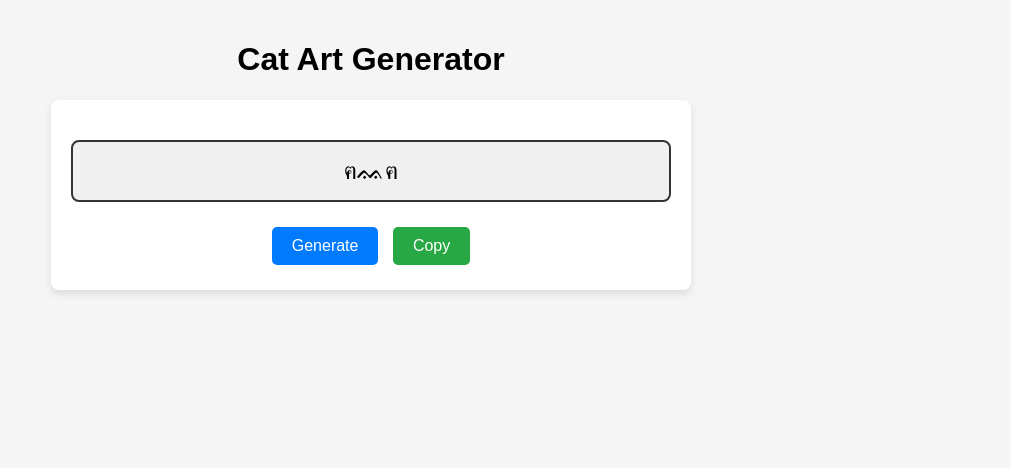
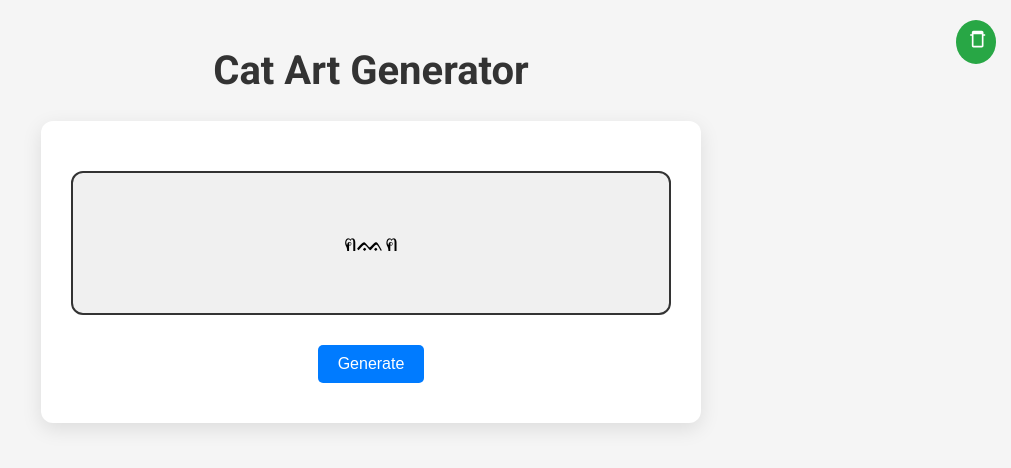
Before and after one commit to M-Ziraki/cat-ascii-art-generator, a plain HTML site: page index.html in a window 1280 px wide. Both pictures are taken after a click on the button "Generate". Shown: the whole page, without its empty margins (269-1280 px from the left). Drawn offline with Linux system fonts and the light colour scheme.

Commit message:
improve codes

```diff
--- /dev/null
+++ b/catArts.js
@@ -0,0 +1,63 @@
+const catArts = [
+    "₍˄·͈༝·͈˄₎◞ ̑̑",
+    "(=ↀωↀ=)",
+    "(^･o･^)ﾉ”",
+    "≽ܫ≼",
+    "(=🝦 ﻌ 🝦=)",
+    "₍˄·͈༝·͈˄₍˄·͈༝·͈˄( ͒ ु•·̫• ू ͒)˄·͈༝·͈˄₎˄·͈༝·͈˄₎",
+    "ฅ^•ﻌ•^ฅ",
+    "ᓚᘏᗢ",
+    "₊˚⊹♡ ᓚ₍ ^. .^₎",
+    "≽^•༚• ྀི≼ᵐᵉᵒʷ",
+    "(((;꒪ꈊ꒪;)))",
+    "ᓚᘏᗢ … . . ᘛ⁐̤ᕐᐷ",
+    "₍ᐢ֎ﻌ֍ᐢ₎ʃ",
+    "ꐑ՞•ﻌ•՞ꐑ",
+    "^•ﻌ•^",
+    "ฅ^•ﻌ•^ฅ",
+    "ദ്ദി（• ˕ •マ.ᐟ",
+    "≽^•⩊•^≼",
+    "^•ﻌ•^ฅ♡",
+    "*ฅ^•ﻌ•^ฅ*",
+    "ᓚ₍ ^. ̫ .^₎",
+    "ദ്ദി(˵ •̀ ᴗ - ˵ ) ✧",
+    "≽^•⩊•^≼ ₊˚⊹♡",
+    "ฅᨐฅ",
+    "(=^ ◡ ^=)",
+    "₍⸍⸌̣ʷ̣̫⸍̣⸌₎",
+    "≽^- ˕ -^≼",
+    "₍⸍⸌̣ʷ̣̫⸍̣⸌₎ﾉ♡",
+    "ᨐฅ",
+    "¯\\_₍⸍⸌̣ʷ̣̫⸍̣⸌₎_/¯",
+    "(^._.^)",
+    "(๑´>᎑<)~*",
+    "(^..^)ﾉ",
+    "˓˓ก₍⸍⸌̣ʷ̣̫⸍̣⸌₎ค˒˒",
+    "/ᐠ - ˕ -マ",
+    "（ฅ＾・ﻌ・＾）ฅ",
+    "ʕ•ᴥ•ʔ",
+    "ฅʕ•̫͡•ʔฅ",
+    "𓃠",
+    "(=ↀДↀ=)",
+    "ʕノ•ᴥ•ʔノ",
+    "(=⌒ᆺ⌒=)",
+    "𓁻",
+    "(=^･ω･^=)",
+    "≽＾● ⋏ ●＾≼",
+    "(=ＴェＴ=)",
+    "(=①ω①=)",
+    "ฅ(•ㅅ•❀)ฅ",
+    "ʢ◉ᴥ◉ʡ",
+    "ฅ⊱*╹ ⌂ ╹*⊰ฅ",
+    "└(=^‥^=)┐",
+    "( =ノωヽ=)",
+    "(=^-ω-^=)",
+    "ᓚᘏᗢฅ",
+    "(=´∇｀=)",
+    "(=⌒‿‿⌒=)",
+    "ฅ(>ω<*ฅ)",
+    "⌒(=^-ω-^=)⌒",
+    "(=①ω①=)",
+    "(=◉ω◉=)",
+    "(=ΦωΦ=)"
+];
--- a/index.html
+++ b/index.html
@@ -5,16 +5,22 @@
     <meta name="viewport" content="width=device-width, initial-scale=1.0">
     <title>Cat Art Generator</title>
     <link rel="stylesheet" href="style.css">
+    <link href="https://fonts.googleapis.com/css2?family=Roboto:wght@400;700&display=swap" rel="stylesheet">
 </head>
 <body>
     <h1>Cat Art Generator</h1>
     <div class="container">
         <div class="cat-art" id="catArtDisplay">Click "Generate" to see a cat art!</div>
         <button class="btn" onclick="generateCatArt()">Generate</button>
-        <button class="btn copy" onclick="copyToClipboard()" id="copyButton" style="display:none;">Copy</button>
+        <button class="btn copy" onclick="copyToClipboard()" id="copyButton" style="display:none;" title="Copy">
+            <svg xmlns="http://www.w3.org/2000/svg" viewBox="0 0 24 24" width="24" height="24">
+                <path d="M19 21H9c-1.1 0-2-.9-2-2V7H5V5h2V3c0-1.1.9-2 2-2h10c1.1 0 2 .9 2 2v2h2v2h-2v12c0 1.1-.9 2-2 2zM9 5v14h10V5H9z"></path>
+            </svg>
+        </button>
     </div>
     <div id="toast" class="toast">Copied to clipboard!</div>
 
+    <script src="catArts.js"></script>
     <script src="scripts.js"></script>
 </body>
 </html>
--- a/scripts.js
+++ b/scripts.js
@@ -1,71 +1,12 @@
-const catArts = [
-    "₍˄·͈༝·͈˄₎◞ ̑̑",
-    "(=ↀωↀ=)",
-    "(^･o･^)ﾉ”",
-    "≽ܫ≼",
-    "(=🝦 ﻌ 🝦=)",
-    "₍˄·͈༝·͈˄₍˄·͈༝·͈˄( ͒ ु•·̫• ू ͒)˄·͈༝·͈˄₎˄·͈༝·͈˄₎",
-    "ฅ^•ﻌ•^ฅ",
-    "ᓚᘏᗢ",
-    "₊˚⊹♡ ᓚ₍ ^. .^₎",
-    "≽^•༚• ྀི≼ᵐᵉᵒʷ",
-    "(((;꒪ꈊ꒪;)))",
-    "ᓚᘏᗢ … . . ᘛ⁐̤ᕐᐷ",
-    "₍ᐢ֎ﻌ֍ᐢ₎ʃ",
-    "ꐑ՞•ﻌ•՞ꐑ",
-    "^•ﻌ•^",
-    "ฅ^•ﻌ•^ฅ",
-    "ദ്ദി（• ˕ •マ.ᐟ",
-    "≽^•⩊•^≼",
-    "^•ﻌ•^ฅ♡",
-    "*ฅ^•ﻌ•^ฅ*",
-    "ᓚ₍ ^. ̫ .^₎",
-    "ദ്ദി(˵ •̀ ᴗ - ˵ ) ✧",
-    "≽^•⩊•^≼ ₊˚⊹♡",
-    "ฅᨐฅ",
-    "(=^ ◡ ^=)",
-    "₍⸍⸌̣ʷ̣̫⸍̣⸌₎",
-    "≽^- ˕ -^≼",
-    "₍⸍⸌̣ʷ̣̫⸍̣⸌₎ﾉ♡",
-    "ᨐฅ",
-    "¯\\_₍⸍⸌̣ʷ̣̫⸍̣⸌₎_/¯",
-    "(^._.^)",
-    "(๑´>᎑<)~*",
-    "(^..^)ﾉ",
-    "˓˓ก₍⸍⸌̣ʷ̣̫⸍̣⸌₎ค˒˒",
-    "/ᐠ - ˕ -マ",
-    "（ฅ＾・ﻌ・＾）ฅ",
-    "ʕ•ᴥ•ʔ",
-    "ฅʕ•̫͡•ʔฅ",
-    "𓃠",
-    "(=ↀДↀ=)",
-    "ʕノ•ᴥ•ʔノ",
-    "(=⌒ᆺ⌒=)",
-    "𓁻",
-    "(=^･ω･^=)",
-    "≽＾● ⋏ ●＾≼",
-    "(=ＴェＴ=)",
-    "(=①ω①=)",
-    "ฅ(•ㅅ•❀)ฅ",
-    "ʢ◉ᴥ◉ʡ",
-    "ฅ⊱*╹ ⌂ ╹*⊰ฅ",
-    "└(=^‥^=)┐",
-    "( =ノωヽ=)",
-    "(=^-ω-^=)",
-    "ᓚᘏᗢฅ",
-    "(=´∇｀=)",
-    "(=⌒‿‿⌒=)",
-    "ฅ(>ω<*ฅ)",
-    "⌒(=^-ω-^=)⌒",
-    "(=①ω①=)",
-    "(=◉ω◉=)",
-    "(=ΦωΦ=)"
-];
-
 function generateCatArt() {
     const randomIndex = Math.floor(Math.random() * catArts.length);
     const randomCatArt = catArts[randomIndex];
-    document.getElementById('catArtDisplay').textContent = randomCatArt;
+    const catArtDisplay = document.getElementById('catArtDisplay');
+    catArtDisplay.textContent = randomCatArt;
+    catArtDisplay.classList.remove('show');
+    setTimeout(() => {
+        catArtDisplay.classList.add('show');
+    }, 100); // To trigger the CSS animation
     document.getElementById('copyButton').style.display = 'inline-block';
 }
 
--- a/style.css
+++ b/style.css
@@ -1,18 +1,28 @@
 body {
-    font-family: Arial, sans-serif;
+    font-family: 'Roboto', sans-serif;
     background-color: #f5f5f5;
     text-align: center;
     padding: 20px;
     margin: 0;
 }
 
+h1 {
+    font-size: 2.5rem;
+    color: #333;
+}
+
 .container {
     max-width: 600px;
     margin: auto;
     background-color: #fff;
-    border-radius: 8px;
-    box-shadow: 0 4px 8px rgba(0, 0, 0, 0.1);
-    padding: 20px;
+    border-radius: 12px;
+    box-shadow: 0 6px 20px rgba(0, 0, 0, 0.1);
+    padding: 30px;
+    transition: transform 0.3s ease-in-out;
+}
+
+.container:hover {
+    transform: scale(1.02);
 }
 
 .cat-art {
@@ -20,30 +30,72 @@ body {
     margin: 20px 0;
     white-space: pre-wrap;
     border: 2px solid #333;
-    border-radius: 8px;
-    padding: 15px;
+    border-radius: 12px;
+    padding: 20px;
     background-color: #f0f0f0;
+    min-height: 100px;
+    position: relative;
+    display: flex;
+    align-items: center;
+    justify-content: center;
+    transition: opacity 0.5s ease-in-out, transform 0.5s ease-in-out;
+    opacity: 0;
+    transform: scale(0.9);
+}
+
+.cat-art.show {
+    opacity: 1;
+    transform: scale(1);
+}
+
+.actions {
+    display: flex;
+    justify-content: center;
+    align-items: center;
 }
 
 .btn {
     padding: 10px 20px;
-    margin: 5px;
+    margin: 10px 5px;
     font-size: 16px;
     cursor: pointer;
     border: none;
     border-radius: 5px;
     color: #fff;
     background-color: #007bff;
+    transition: background-color 0.3s ease-in-out, transform 0.2s ease-in-out;
+}
+
+.btn:hover {
+    background-color: #0056b3;
+    transform: translateY(-3px);
 }
 
 .btn.copy {
+    padding: 10px;
     background-color: #28a745;
+    border-radius: 50%;
+    display: flex;
+    align-items: center;
+    justify-content: center;
+    position: absolute;
+    top: 10px;
+    right: 10px;
+}
+
+.btn.copy svg {
+    fill: #fff;
+    width: 20px;
+    height: 20px;
+}
+
+.btn.copy:hover {
+    background-color: #218838;
 }
 
 .toast {
     visibility: hidden;
     min-width: 250px;
-    margin-left: -125px;
     background-color: #333;
     color: #fff;
     text-align: center;
@@ -53,20 +105,14 @@ body {
     z-index: 1;
     left: 50%;
     bottom: 30px;
+    transform: translateX(-50%);
     font-size: 17px;
+    opacity: 0;
+    transition: opacity 0.5s, bottom 0.5s;
 }
 
 .toast.show {
     visibility: visible;
-    animation: fadein 0.5s, fadeout 0.5s 2.5s;
+    opacity: 1;
+    bottom: 50px;
 }
-
-@keyframes fadein {
-    from {bottom: 0; opacity: 0;}
-    to {bottom: 30px; opacity: 1;}
-}
-
-@keyframes fadeout {
-    from {bottom: 30px; opacity: 1;}
-    to {bottom: 0; opacity: 0;}
-}
```
